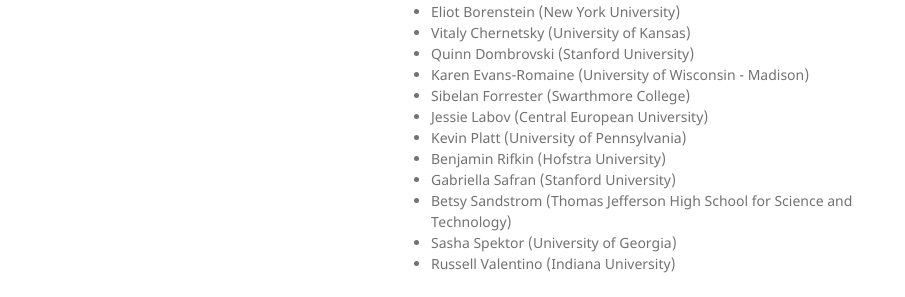
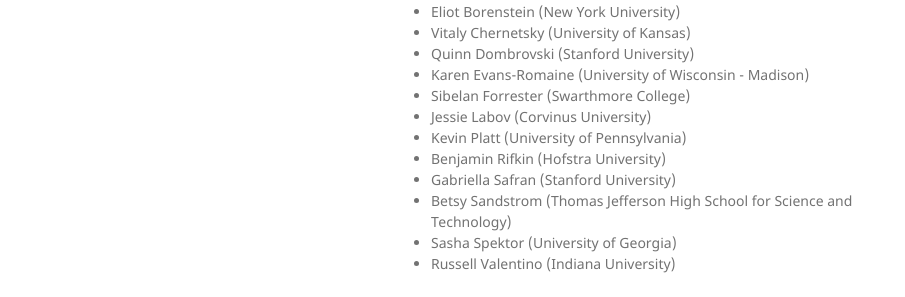
Before and after one commit to seelangs/seelangs.github.io, a Jekyll site: the page built from committee.md, in a window 1280 px wide. Shown: the part 264-561 px from the top of the page, without its empty margins (179-1084 px from the left). Built offline with Jekyll 4.4.1, drawn with Linux system fonts in a browser that asks for light colours; the repository's description, which GitHub fills in, is left out; our own code applies the rules of GitHub Pages for plain Markdown files.

Commit message:
Update affiliation

```diff
--- a/committee.md
+++ b/committee.md
@@ -6,18 +6,17 @@ layout: default
 
 This committee is responsible for formulating and revising list protocols, strategizing organizational structure, liaising with the major professional associations for Slavic and East European studies, troubleshooting issues that might arise in the moderation of the list, and brainstorming how best to ensure the long-term service of the list to its members.
 
-
-* Eliot Borenstein (New York University)
-* Vitaly Chernetsky (University of Kansas)
-* Quinn Dombrovski (Stanford University)
-* Karen Evans-Romaine (University of Wisconsin - Madison)
-* Sibelan Forrester (Swarthmore College)
-* Jessie Labov (Central European University)
-* Kevin Platt (University of Pennsylvania)
-* Benjamin Rifkin (Hofstra University)
-* Gabriella Safran (Stanford University)
-* Betsy Sandstrom (Thomas Jefferson High School for Science and Technology)
-* Sasha Spektor (University of Georgia)
-* Russell Valentino (Indiana University)
+- Eliot Borenstein (New York University)
+- Vitaly Chernetsky (University of Kansas)
+- Quinn Dombrovski (Stanford University)
+- Karen Evans-Romaine (University of Wisconsin - Madison)
+- Sibelan Forrester (Swarthmore College)
+- Jessie Labov (Corvinus University)
+- Kevin Platt (University of Pennsylvania)
+- Benjamin Rifkin (Hofstra University)
+- Gabriella Safran (Stanford University)
+- Betsy Sandstrom (Thomas Jefferson High School for Science and Technology)
+- Sasha Spektor (University of Georgia)
+- Russell Valentino (Indiana University)
 
 Any one with questions should send an email to the list administration at SEELANGS-l-Request@LIST.Indiana.EDU.
```
